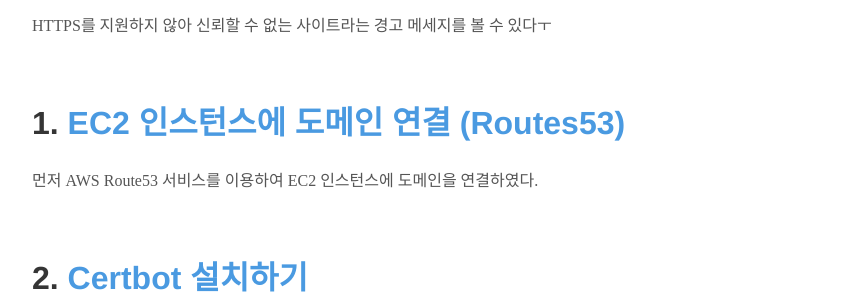
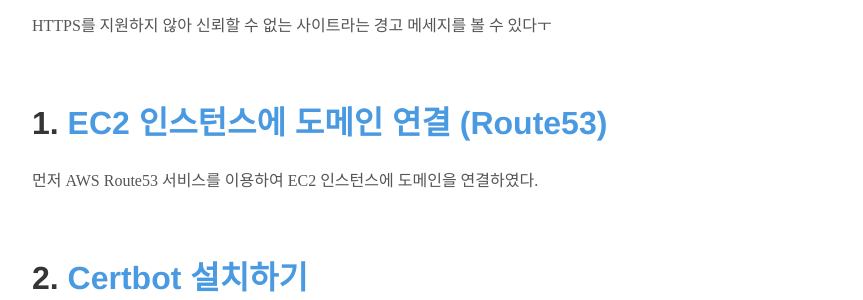
Before and after one commit to duohui1234/techblog, a Jekyll site: the page built from _posts/2018-10-25-post2.md, in a window 1280 px wide and 900 px high, scrolled down 1130 px. Shown: the part 155-455 px from the top of the window, without its empty margins (208-1071 px from the left). Built offline with Jekyll 4.4.1, drawn with Linux system fonts in a browser that asks for light colours.

Commit message:
Edit post

```diff
--- a/_posts/2018-10-25-post2.md
+++ b/_posts/2018-10-25-post2.md
@@ -18,7 +18,7 @@ HTTPS를 지원하지 않아 신뢰할 수 없는 사이트라는 경고 메세
 
 <br/>
 
-# 1. [EC2 인스턴스에 도메인 연결 (Routes53)](https://brunch.co.kr/@topasvga/49)
+# 1. [EC2 인스턴스에 도메인 연결 (Route53)](https://brunch.co.kr/@topasvga/49)
 
 먼저 AWS Route53 서비스를 이용하여 EC2 인스턴스에 도메인을 연결하였다.
 
```
